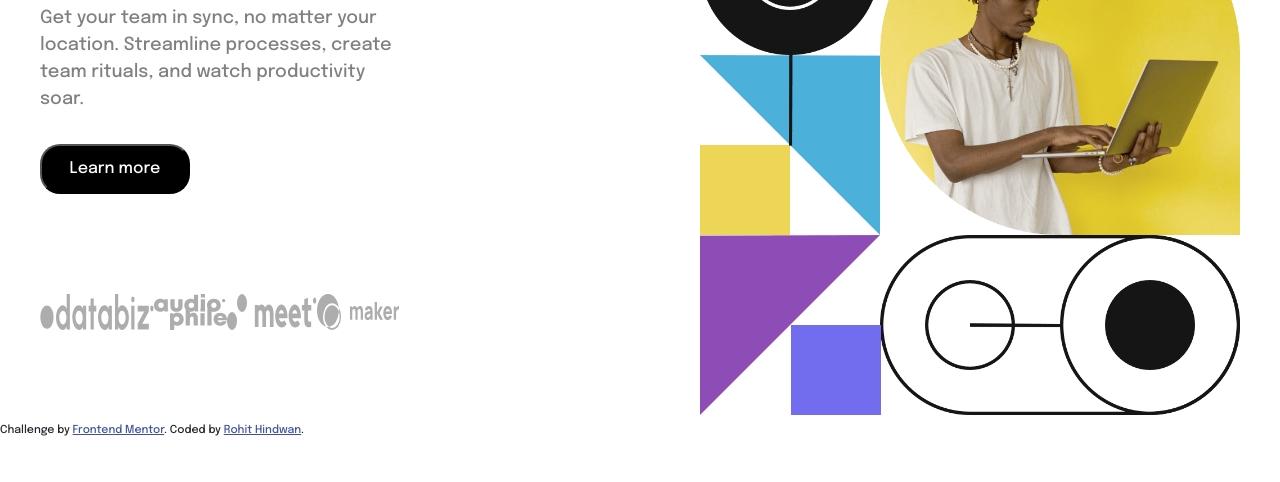
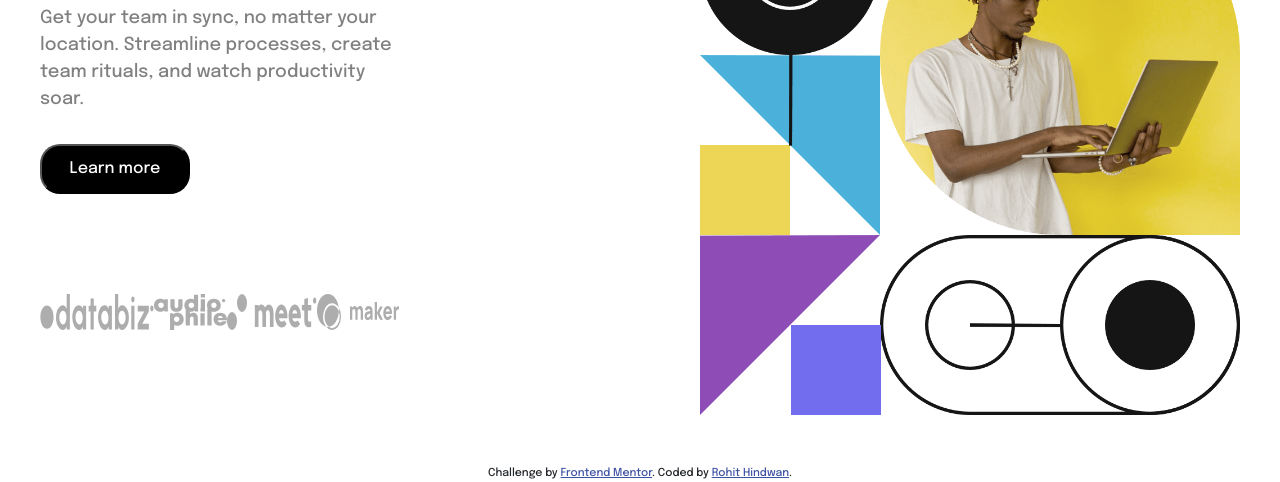
Before and after one commit to rohithindwan/intro-section-with-dropdown-navigation.github.io, a plain HTML site: page index.html in a window 1280 px wide. Shown: the part 411-893 px from the top of the page. Before the commit the page ends 850 px from the top, so only its background shows below. Drawn offline with nearby package versions, Linux system fonts and the light colour scheme.

Commit message:
add semantic tags

```diff
--- a/index.html
+++ b/index.html
@@ -122,11 +122,11 @@
 
     </main>
 
-    <landmark class="attribution">
+    <footer class="attribution">
       Challenge by
       <a href="https://www.frontendmentor.io?ref=challenge" target="_blank"
         >Frontend Mentor</a
       >. Coded by <a href="#">Rohit Hindwan</a>.
-    </landmark>
+    </footer>
   </body>
 </html>
```
